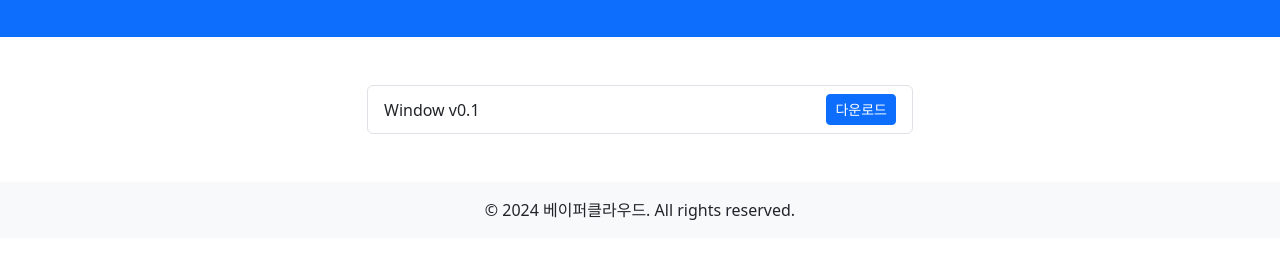
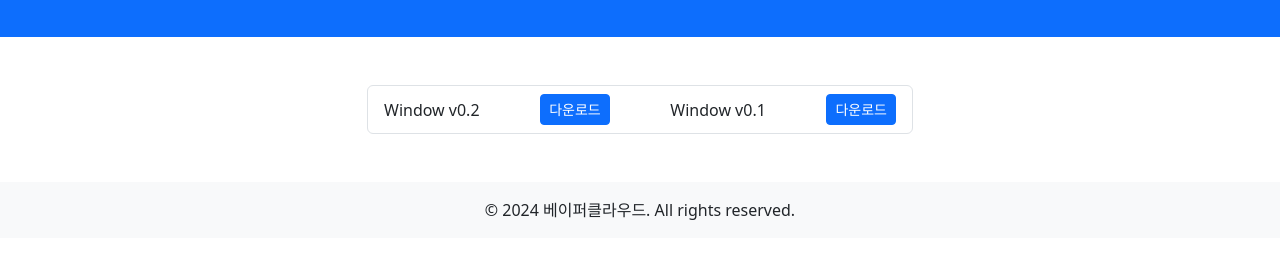
Before and after one commit to Appsperance/Mataju-Landing, a plain HTML site: page webpage/WindowClient.html in a window 1280 px wide. Shown: the part 113-372 px from the top of the page. Drawn offline with nearby package versions, Linux system fonts and the light colour scheme.

Commit message:
윈도우 모든버전 v0.2 추가

```diff
--- a/webpage/WindowClient.html
+++ b/webpage/WindowClient.html
@@ -21,6 +21,8 @@
           <ul class="list-group">
             <!-- Version 0.1 -->
             <li class="list-group-item d-flex justify-content-between align-items-center">
+              <span>Window v0.2</span>
+              <a href="https://vapor-clientwindow.s3.ap-northeast-2.amazonaws.com/Mataju_Win.zip" class="btn btn-sm btn-primary">다운로드</a>
               <span>Window v0.1</span>
               <a href="https://vapor-clientwindow.s3.ap-northeast-2.amazonaws.com/Window+for+v0.1.zip" class="btn btn-sm btn-primary">다운로드</a>
             </li>
```
